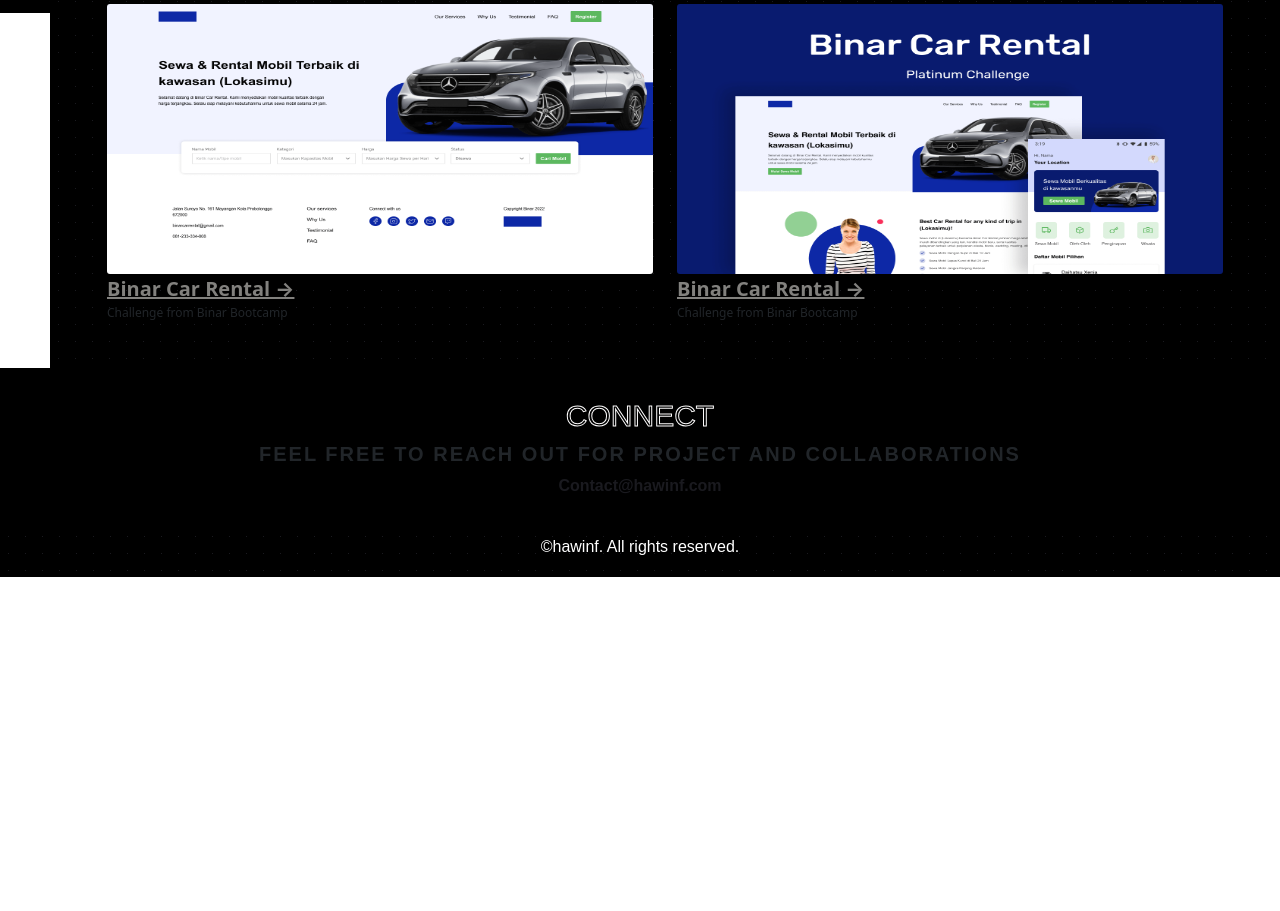
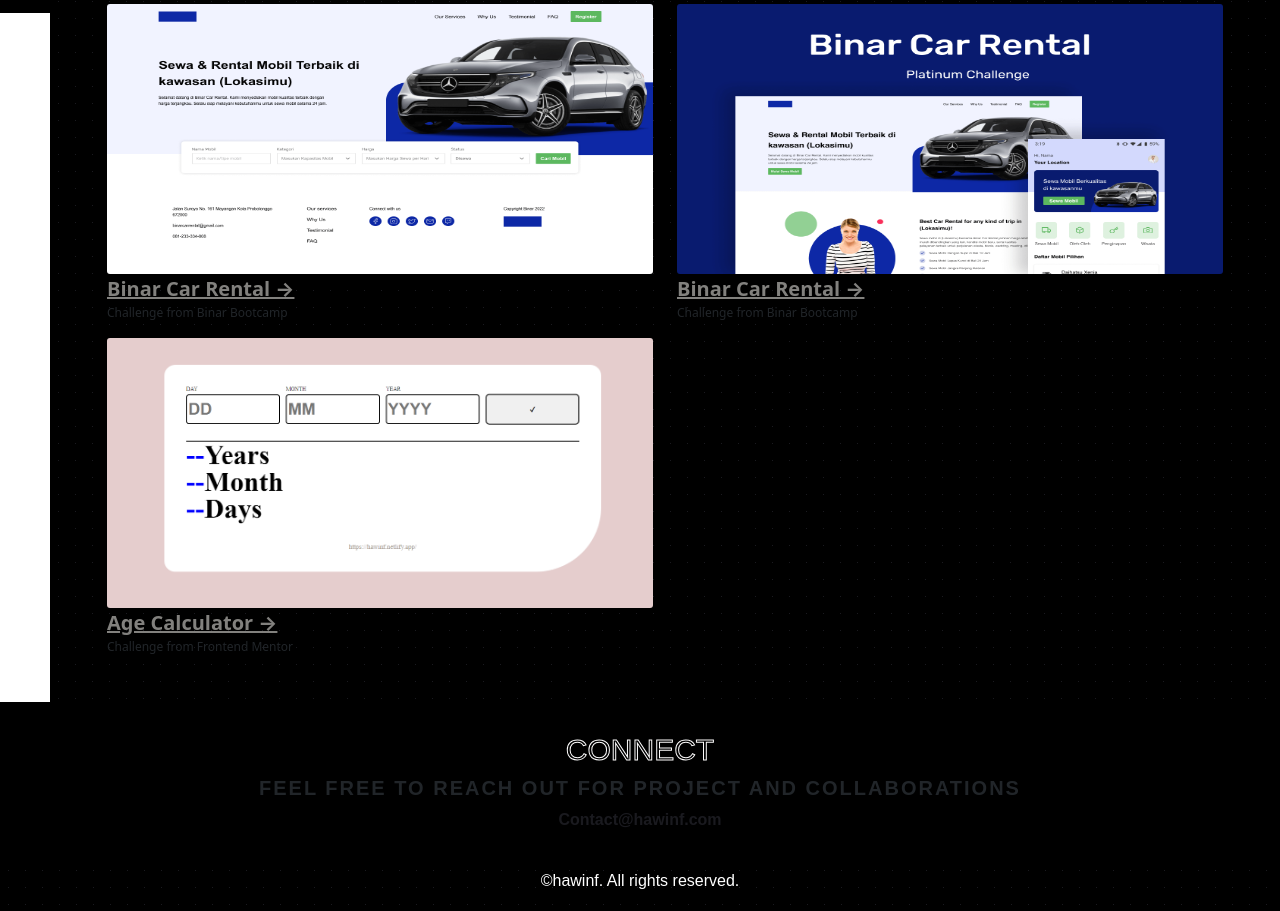
Before and after one commit to Hawinf/myweb, a website: page index.html in a window 1280 px wide. Shown: the part 787-1698 px from the top of the page. Before the commit the page ends 1364 px from the top, so only its background shows below. Drawn offline with Linux system fonts and the light colour scheme.

Commit message:
adding age calculator

```diff
--- a/index.html
+++ b/index.html
@@ -81,6 +81,13 @@
                         <p>Challenge from Binar Bootcamp</p>
                     </div>
                 </div>
+                <div class="col-lg-6 col-md-6">
+                    <div class="work-kartu">
+                        <img src="/assets/images/age1.png" alt="Age Calculator">
+                        <a href="https://github.com/Hawinf/Age-calculator">Age Calculator &#8594;</a>
+                        <p>Challenge from Frontend Mentor</p>
+                    </div>
+                </div>
             </div>
         </div>
     </div>
```
Also changed, not shown: assets/images/age.png (added), assets/images/age1.png (added).
